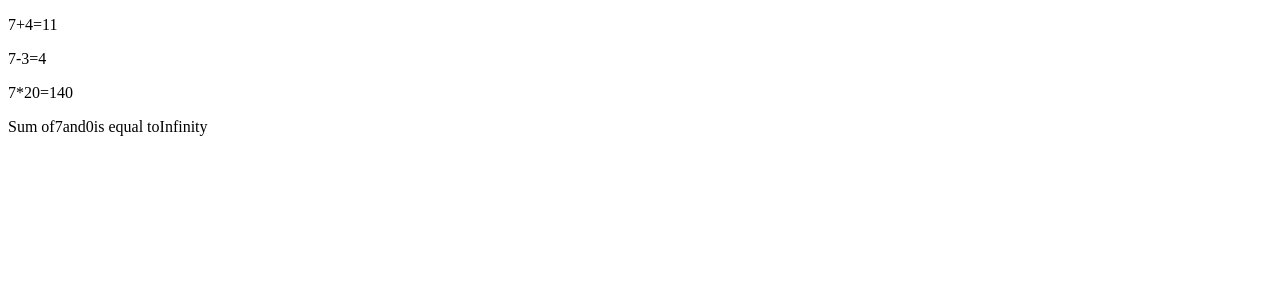
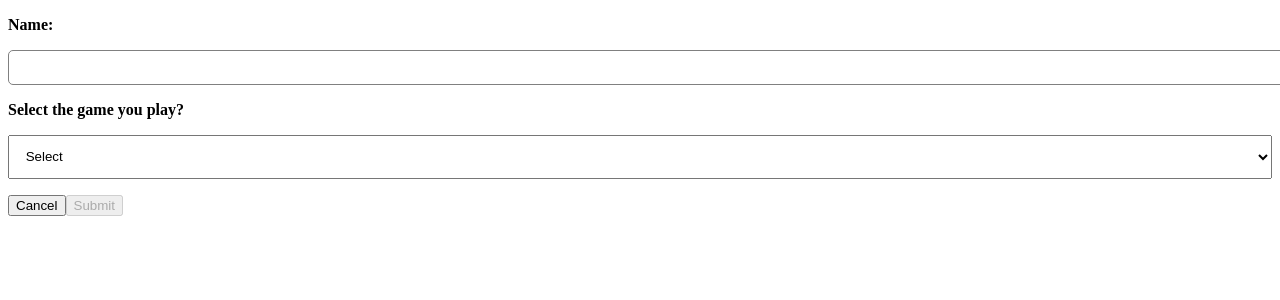
Before and after one commit to prnvpndy/Javascript-client, a React (Create React App) app in the folder training/: page / in a window 1280 px wide. Shown: the top 300 px of the page. Built offline with nearby package versions, Linux system fonts and the light colour scheme.

Commit message:
Resolved Conflicts

```diff
--- a/training/src/App.jsx
+++ b/training/src/App.jsx
@@ -1,10 +1,9 @@
-import React from 'react';
-import { ChildrenDemo } from './pages';
+/* eslint-disable react/react-in-jsx-scope */
+import { InputDemo } from './pages';
 
 function App() {
   return (
-    <ChildrenDemo />
+    <InputDemo />
   );
 }
-
 export default App;
--- a/training/src/components/Math/Math.jsx
+++ /dev/null
@@ -1,54 +0,0 @@
-import React from 'react';
-import PropTypes from 'prop-types';
-
-const Text = (props) => {
-  const {
-    first, second, operator, children,
-  } = props;
-
-  let { result } = props;
-  switch (operator) {
-  case '+': result = first + second;
-    break;
-  case '-': result = first - second;
-    break;
-  case '*': result = first * second;
-    break;
-  case '/': result = first / second;
-    break;
-  default: return ('$ { operator } of & {first} and {second} is an Invalid Operator');
-  } if (children) {
-    return children(first, second, result);
-  }
-  return (
-    <>
-      <p>
-        {''}
-        {first}
-        {''}
-        {operator}
-        {''}
-        {second}
-        {''}
-        =
-        {''}
-        {result}
-        {''}
-      </p>
-    </>
-  );
-};
-
-Text.propTypes = {
-  first: PropTypes.number.isRequired,
-  second: PropTypes.number.isRequired,
-  operator: PropTypes.string.isRequired,
-  result: PropTypes.number.isRequired,
-  children: PropTypes.func,
-};
-
-Text.defaultProps = {
-  children: undefined,
-};
-
-export default Text;
--- a/training/src/components/Math/index.js
+++ /dev/null
@@ -1 +0,0 @@
-export { default as Math } from './Math';
--- a/training/src/pages/ChildrenDemo/ChildrenDemo.jsx
+++ /dev/null
@@ -1,45 +0,0 @@
-import React from 'react';
-import { ThemeProvider } from '@material-ui/core';
-import Text from '../../components/Math/Math';
-import Theme from '../../theme';
-
-export default class ChildrenDemo extends React.Component {
-  result() {
-    let { result } = this.state;
-    result = '';
-    this.setState({ result });
-  }
-
-  render() {
-    return (
-      <>
-        <ThemeProvider theme={Theme}>
-          <Text first={7} second={4} operator="+" />
-          <Text first={7} second={3} operator="-" />
-          <Text first={7} second={20} operator="*" />
-          <Text first={7} second={0} operator="/">
-
-            {
-              (first, second, result) => (
-                <p>
-                  Sum of
-                  {''}
-                  {first}
-                  {''}
-                  and
-                  {''}
-                  {second}
-                  {''}
-                  is equal to
-                  {''}
-                  {result}
-                  {''}
-                </p>
-              )
-            }
-          </Text>
-        </ThemeProvider>
-      </>
-    );
-  }
-}
--- a/training/src/pages/ChildrenDemo/index.js
+++ /dev/null
@@ -1 +0,0 @@
-export { default as ChildrenDemo } from './ChildrenDemo';
```
Also changed, not shown: 1 other file (tests, documents, lock files or other folders).
